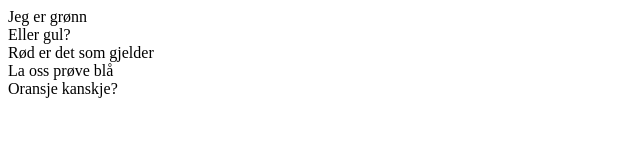
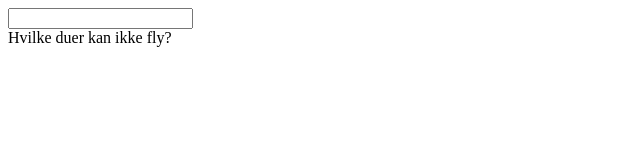
Before and after one commit to Gebjorn/UndervisningOppgaver, a plain HTML site: page index.html in a window 1280 px wide. Shown: the whole page, without its empty margins (0-640 px from the left). Drawn offline with Linux system fonts and the light colour scheme.

Commit message:
Uke 2 Oppgave 2
If-funksjon

```diff
--- a/index.html
+++ b/index.html
@@ -8,20 +8,26 @@
 </head>
 <body>
 
-    <div onclick="clicker(this, 'green')">Jeg er grønn</div>
-    <div onclick="clicker(this, 'yellow')">Eller gul?</div>
-    <div onclick="clicker(this, 'red')">Rød er det som gjelder</div>
-    <div onclick="clicker(this, 'blue')">La oss prøve blå</div>
-    <div onclick="clicker(this, 'orange')">Oransje kanskje?</div>
-
-    <div id="jimmy"></div>
+    <input onchange="riddler(this.value)" >
+    <div id="guess">Hvilke duer kan ikke fly?</div>
 
     <script>
-        function clicker(bertil, color){
-            bertil.innerHTML;
-            document.getElementById("jimmy").innerHTML = bertil.innerHTML;
-            document.getElementById("jimmy").style.color = color;
+
+    var vinduer
+
+    function riddler(input){
+        userinput = input;
+        vinduer += input;
+        if(userinput == "vinduer"){
+
+            alert("korrekt!");
+
         }
+        else{
+            alert("feil! driti ut!")
+        }
+
+    }
     </script>
 
 </body>
```
Also changed, not shown: Uke 2/index.html (added, +28 -0 lines).
